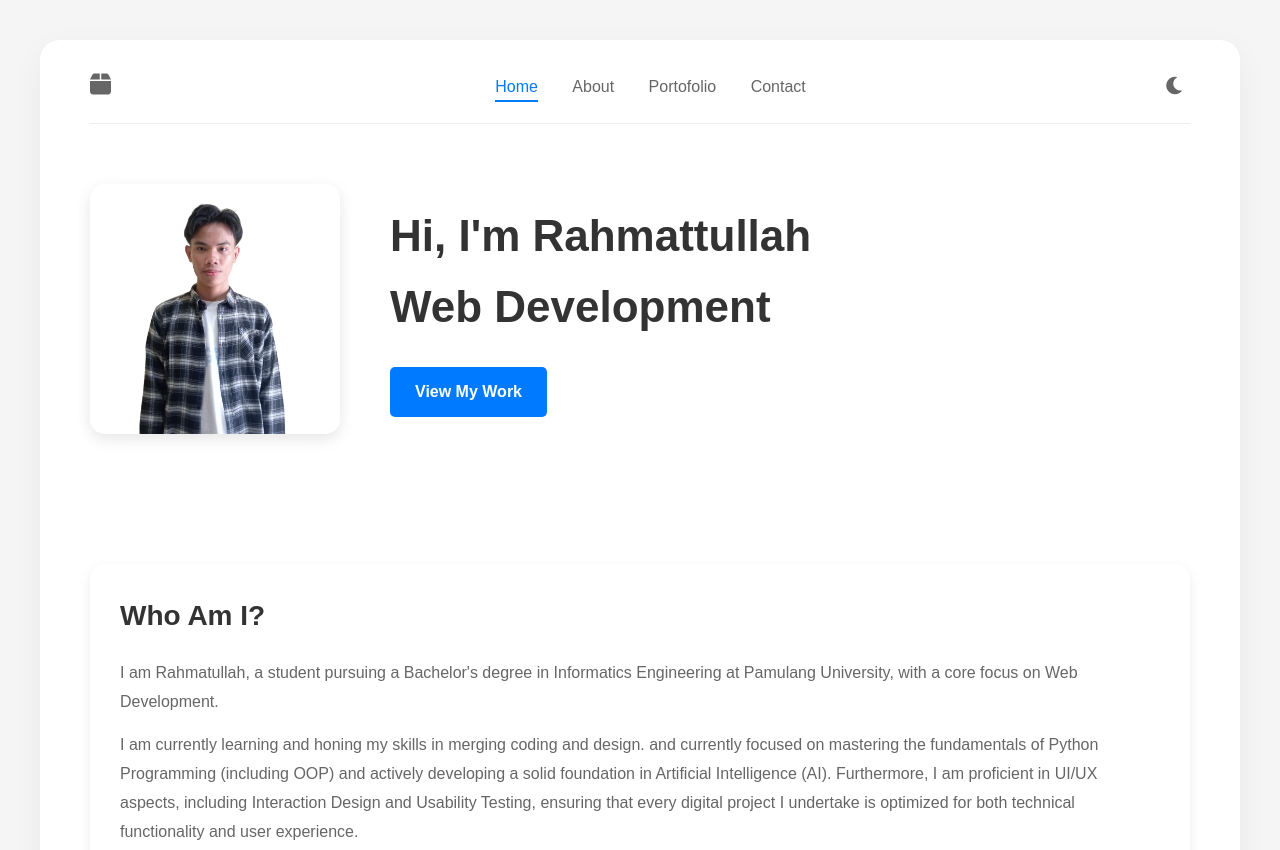
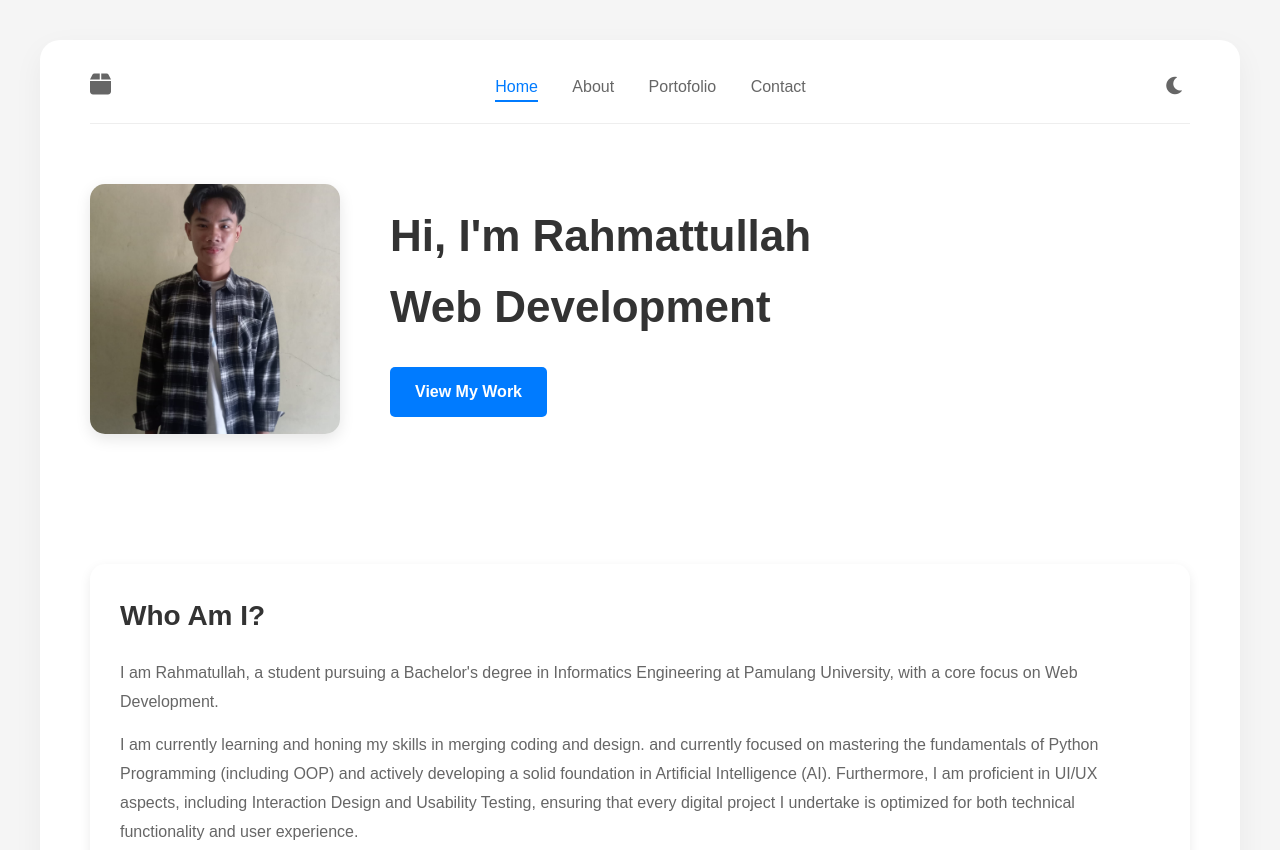
Before and after one commit to rhmatt14/portofoliorhmatt, a plain HTML site: page index.html in a window 1280 px wide. Shown: the top 850 px of the page. Drawn offline with Linux system fonts and the light colour scheme.

Commit message:
Update index.html

```diff
--- a/index.html
+++ b/index.html
@@ -32,7 +32,7 @@
 
         <section id="home" class="hero"> <div class="hero-content">
                 <div class="hero-image-container">
-                    <img src="WhatsApp Image 2025-05-26 at 2.32.27 PM.jpeg" alt="Foto" class="hero-image">
+                    <img src="WhatsApp Image 2025-11-15 at 14.50.33.jpeg" alt="Foto" class="hero-image">
                 </div>
                 <div class="hero-text">
                     <h1>Hi, I'm Rahmattullah <br> Web Development</h1>
@@ -117,4 +117,5 @@
 
     </div> <script src="por.js"></script>
 </body>
+
 </html>
```
